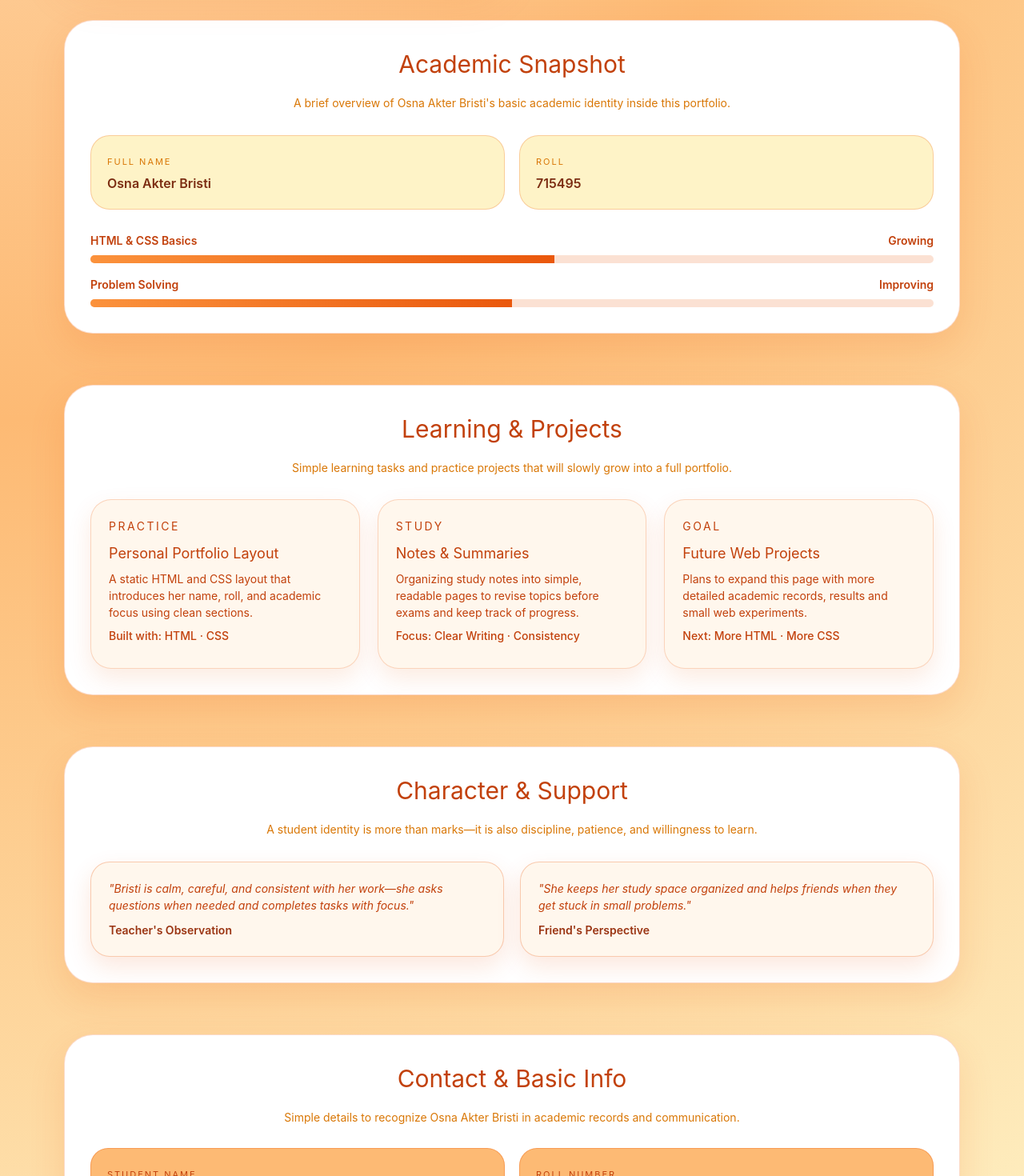
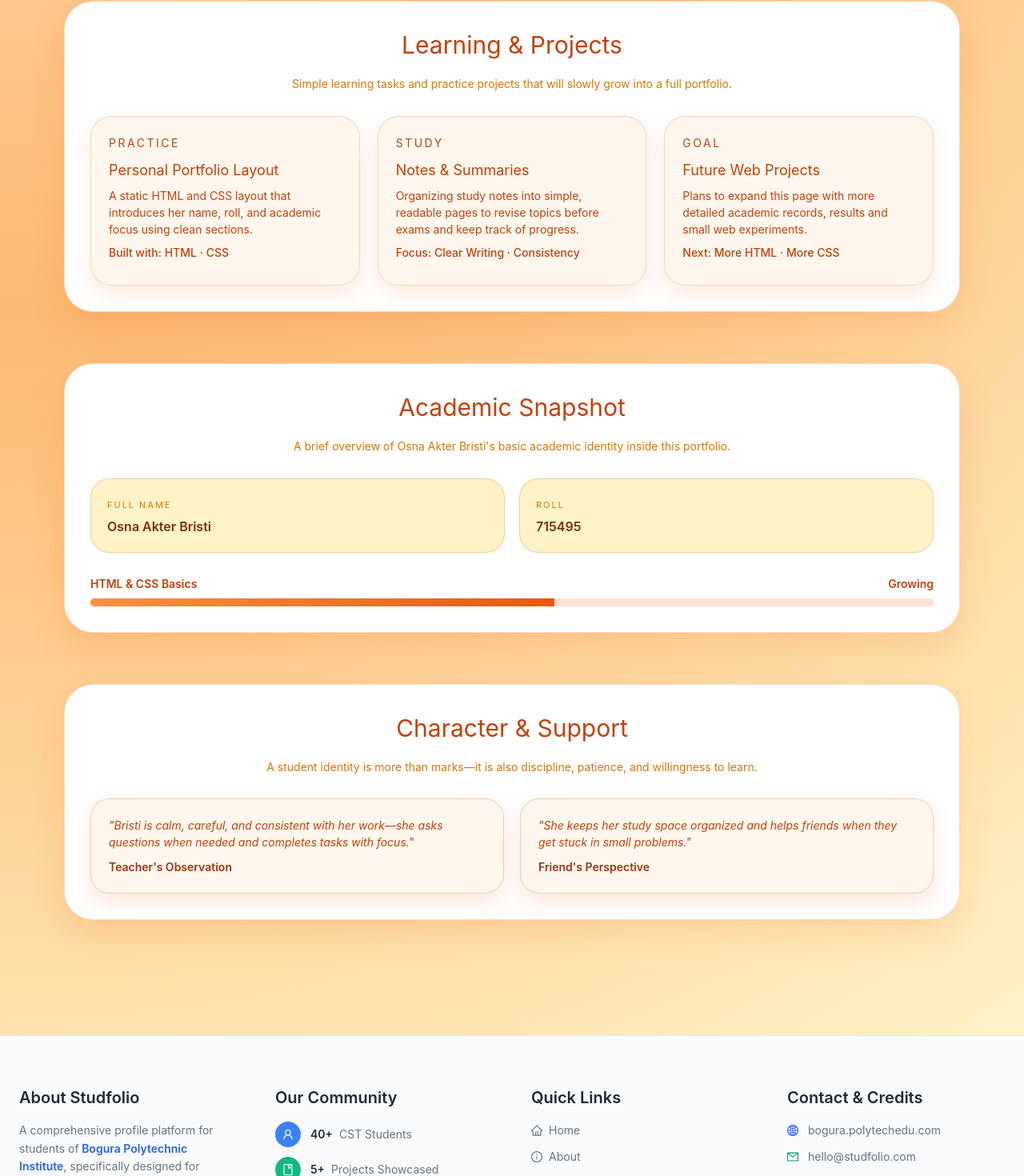
Before and after one commit to abuhosain/studfolio, a React (Vite) app: page /student/715495 in a window 1280 px wide. Shown: the part 556-2026 px from the top of the page at 80% size. Built offline with nearby package versions, Linux system fonts and the light colour scheme.

Commit message:
updated bristy portfolio

```diff
--- a/src/pages/student/Bristi-715495/index.jsx
+++ b/src/pages/student/Bristi-715495/index.jsx
@@ -1,4 +1,4 @@
-import React from 'react';
+import React from "react";
 
 const BristiPortfolio = () => {
   return (
@@ -289,22 +289,29 @@ const BristiPortfolio = () => {
       <div className="bristi-shell">
         <div className="bristi-hero-grid">
           <div className="bristi-hero-card">
-                        <div className="bristi-hero-pill">Focused Computer Science Student</div>
+            <div className="bristi-hero-pill">
+              Focused Computer Science Student
+            </div>
             <h1 className="bristi-hero-name">
               <span>Osna Akter Bristi</span>
             </h1>
             <p className="bristi-hero-meta">Roll 715495</p>
             <p className="bristi-hero-bio">
-                            I am building a strong base in computer science—learning core theory, problem solving,
-                            and how to express ideas clearly in both code and simple web pages using HTML and CSS.
+              I am building a strong base in computer science—learning core
+              theory, problem solving, and how to express ideas clearly in both
+              code and simple web pages using HTML and CSS.
             </p>
             <div className="bristi-hero-actions">
-                            <a className="bristi-hero-btn primary" href="#academics">View Academic Profile</a>
-                            <a className="bristi-hero-btn secondary" href="#contact">Contact Info</a>
+              <a className="bristi-hero-btn primary" href="#academics">
+                View Academic Profile
+              </a>
+              <a className="bristi-hero-btn secondary" href="#contact">
+                Contact Info
+              </a>
             </div>
           </div>
 
-                    <div className="bristi-stat-panel">
+          {/* <div className="bristi-stat-panel">
                         <div className="bristi-stat-grid">
                             <div className="bristi-stat-block">
                                 <h3>1</h3>
@@ -322,13 +329,53 @@ const BristiPortfolio = () => {
                                 <p className="bristi-stat-note">Building skills in web development and problem solving.</p>
                             </div>
                         </div>
+                    </div> */}
         </div>
+
+        <section className="bristi-section">
+          <h2>Learning &amp; Projects</h2>
+          <p className="bristi-lead">
+            Simple learning tasks and practice projects that will slowly grow
+            into a full portfolio.
+          </p>
+          <div className="bristi-project-grid">
+            <article className="bristi-project-card">
+              <p className="bristi-project-type">Practice</p>
+              <h3>Personal Portfolio Layout</h3>
+              <p>
+                A static HTML and CSS layout that introduces her name, roll, and
+                academic focus using clean sections.
+              </p>
+              <p className="bristi-project-stack">Built with: HTML · CSS</p>
+            </article>
+            <article className="bristi-project-card">
+              <p className="bristi-project-type">Study</p>
+              <h3>Notes &amp; Summaries</h3>
+              <p>
+                Organizing study notes into simple, readable pages to revise
+                topics before exams and keep track of progress.
+              </p>
+              <p className="bristi-project-stack">
+                Focus: Clear Writing · Consistency
+              </p>
+            </article>
+            <article className="bristi-project-card">
+              <p className="bristi-project-type">Goal</p>
+              <h3>Future Web Projects</h3>
+              <p>
+                Plans to expand this page with more detailed academic records,
+                results and small web experiments.
+              </p>
+              <p className="bristi-project-stack">Next: More HTML · More CSS</p>
+            </article>
           </div>
+        </section>
 
         <section id="academics" className="bristi-section">
           <h2>Academic Snapshot</h2>
           <p className="bristi-lead">
-                        A brief overview of Osna Akter Bristi's basic academic identity inside this portfolio.
+            A brief overview of Osna Akter Bristi's basic academic identity
+            inside this portfolio.
           </p>
           <div className="bristi-info-grid">
             <div className="bristi-info-card">
@@ -348,89 +395,38 @@ const BristiPortfolio = () => {
                 <span>Growing</span>
               </div>
               <div className="bristi-skill-bar">
-                                <span style={{ width: '55%' }} />
+                <span style={{ width: "55%" }} />
               </div>
             </div>
-                        <div className="bristi-skill-row">
+            {/* <div className="bristi-skill-row">
               <div className="bristi-skill-meta">
                 <span>Problem Solving</span>
                 <span>Improving</span>
               </div>
               <div className="bristi-skill-bar">
-                                <span style={{ width: '50%' }} />
+                <span style={{ width: "50%" }} />
               </div>
-                        </div>
-                    </div>
-                </section>
-
-                <section className="bristi-section">
-                    <h2>Learning &amp; Projects</h2>
-                    <p className="bristi-lead">
-                        Simple learning tasks and practice projects that will slowly grow into a full portfolio.
-                    </p>
-                    <div className="bristi-project-grid">
-                        <article className="bristi-project-card">
-                            <p className="bristi-project-type">Practice</p>
-                            <h3>Personal Portfolio Layout</h3>
-                            <p>
-                                A static HTML and CSS layout that introduces her name, roll, and academic
-                                focus using clean sections.
-                            </p>
-                            <p className="bristi-project-stack">Built with: HTML · CSS</p>
-                        </article>
-                        <article className="bristi-project-card">
-                            <p className="bristi-project-type">Study</p>
-                            <h3>Notes &amp; Summaries</h3>
-                            <p>
-                                Organizing study notes into simple, readable pages to revise topics before exams and keep
-                                track of progress.
-                            </p>
-                            <p className="bristi-project-stack">Focus: Clear Writing · Consistency</p>
-                        </article>
-                        <article className="bristi-project-card">
-                            <p className="bristi-project-type">Goal</p>
-                            <h3>Future Web Projects</h3>
-                            <p>
-                                Plans to expand this page with more detailed academic records, results and small web
-                                experiments.
-                            </p>
-                            <p className="bristi-project-stack">Next: More HTML · More CSS</p>
-                        </article>
+            </div> */}
           </div>
         </section>
 
         <section className="bristi-section">
           <h2>Character &amp; Support</h2>
           <p className="bristi-lead">
-                        A student identity is more than marks—it is also discipline, patience, and willingness to learn.
+            A student identity is more than marks—it is also discipline,
+            patience, and willingness to learn.
           </p>
           <div className="bristi-testimonial-grid">
             <blockquote className="bristi-testimonial-card">
-                            "Bristi is calm, careful, and consistent with her work—she asks questions when needed and
-                            completes tasks with focus."
+              "Bristi is calm, careful, and consistent with her work—she asks
+              questions when needed and completes tasks with focus."
               <span>Teacher's Observation</span>
             </blockquote>
             <blockquote className="bristi-testimonial-card">
-                            "She keeps her study space organized and helps friends when they get stuck in small problems."
+              "She keeps her study space organized and helps friends when they
+              get stuck in small problems."
               <span>Friend's Perspective</span>
             </blockquote>
-                    </div>
-                </section>
-
-                <section id="contact" className="bristi-section">
-                    <h2>Contact &amp; Basic Info</h2>
-                    <p className="bristi-lead">
-                        Simple details to recognize Osna Akter Bristi in academic records and communication.
-                    </p>
-                    <div className="bristi-contact-panel">
-                        <div className="bristi-contact-card">
-                            <label>Student Name</label>
-                            <p>Osna Akter Bristi</p>
-                        </div>
-                        <div className="bristi-contact-card">
-                            <label>Roll Number</label>
-                            <p>715495</p>
-                        </div>
           </div>
         </section>
       </div>
```
Lines whose indentation alone changed are shown as unchanged.
